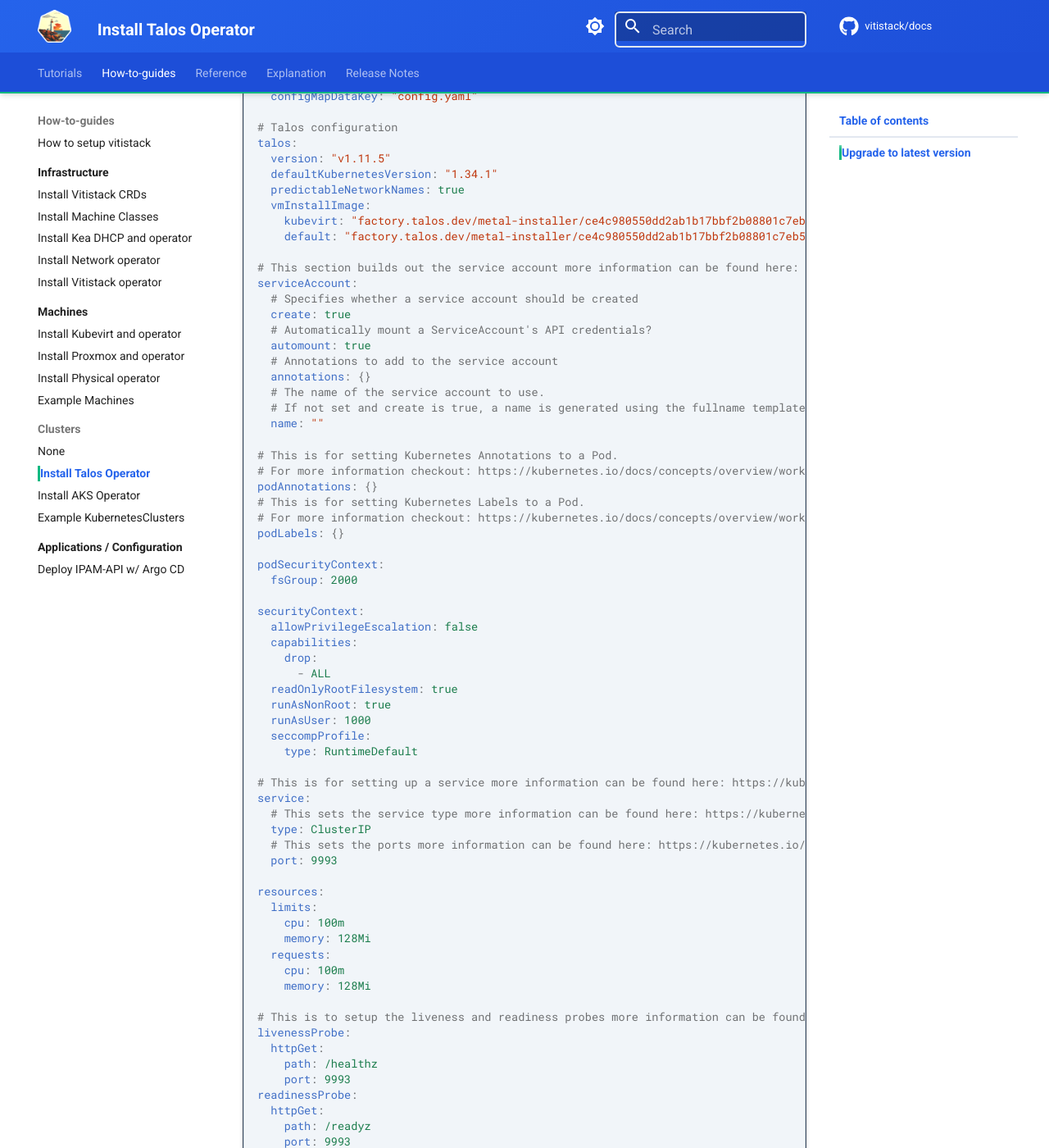
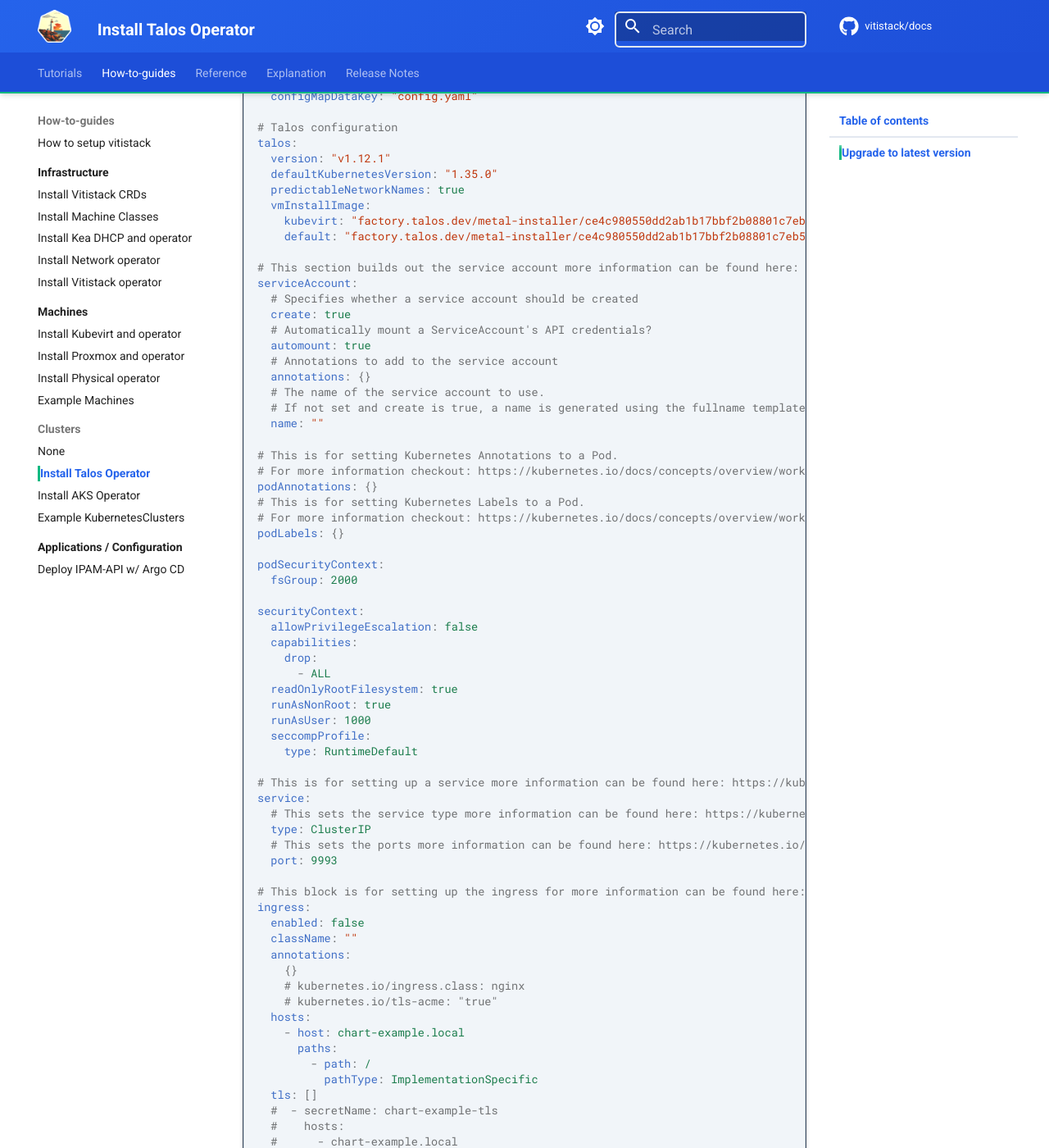
Before and after one commit to vitistack/docs, an MkDocs documentation site: the page built from docs/howtoguide/clusters/install-talos.md, in a window 1280 px wide and 1400 px high, scrolled down 1655 px. Shown: the whole window at 82% size. Built offline with MkDocs 1.6.1 and Material for MkDocs 9.7.7, drawn with Linux system fonts in a browser that asks for light colours; comment, search, counter and statistics services are not loaded; some of the changed text lies outside the part shown.

Commit message:
Update Talos configuration with new image repository and version details

```diff
--- a/docs/howtoguide/clusters/install-talos.md
+++ b/docs/howtoguide/clusters/install-talos.md
@@ -59,7 +59,7 @@
 bootImageSource: "pxe"
 
 # Boot image URL (only used when bootImageSource is "bootimage")
-bootImage: ""
+bootImage: "https://factory.talos.dev/image/ce4c980550dd2ab1b17bbf2b08801c7eb59418eafe8f279833297925d67c7515/v1.12.1/metal-amd64.iso"
 
 # Log configuration
 logLevel: "info"
@@ -82,12 +82,12 @@
 
 # Talos configuration
 talos:
-  version: "v1.11.5"
-  defaultKubernetesVersion: "1.34.1"
+  version: "v1.12.1"
+  defaultKubernetesVersion: "1.35.0"
   predictableNetworkNames: true
   vmInstallImage:
-    kubevirt: "factory.talos.dev/metal-installer/ce4c980550dd2ab1b17bbf2b08801c7eb59418eafe8f279833297925d67c7515:v1.11.5"
-    default: "factory.talos.dev/metal-installer/ce4c980550dd2ab1b17bbf2b08801c7eb59418eafe8f279833297925d67c7515:v1.11.5"
+    kubevirt: "factory.talos.dev/metal-installer/ce4c980550dd2ab1b17bbf2b08801c7eb59418eafe8f279833297925d67c7515:v1.12.1"
+    default: "factory.talos.dev/metal-installer/ce4c980550dd2ab1b17bbf2b08801c7eb59418eafe8f279833297925d67c7515:v1.12.1"
 
 # This section builds out the service account more information can be found here: https://kubernetes.io/docs/concepts/security/service-accounts/
 serviceAccount:
@@ -128,6 +128,24 @@
   type: ClusterIP
   # This sets the ports more information can be found here: https://kubernetes.io/docs/concepts/services-networking/service/#field-spec-ports
   port: 9993
+
+# This block is for setting up the ingress for more information can be found here: https://kubernetes.io/docs/concepts/services-networking/ingress/
+ingress:
+  enabled: false
+  className: ""
+  annotations:
+    {}
+    # kubernetes.io/ingress.class: nginx
+    # kubernetes.io/tls-acme: "true"
+  hosts:
+    - host: chart-example.local
+      paths:
+        - path: /
+          pathType: ImplementationSpecific
+  tls: []
+  #  - secretName: chart-example-tls
+  #    hosts:
+  #      - chart-example.local
 
 resources:
   limits:
```
Also changed, not shown: other parts of docs/howtoguide/clusters/install-talos.md (+1 -1 lines).
